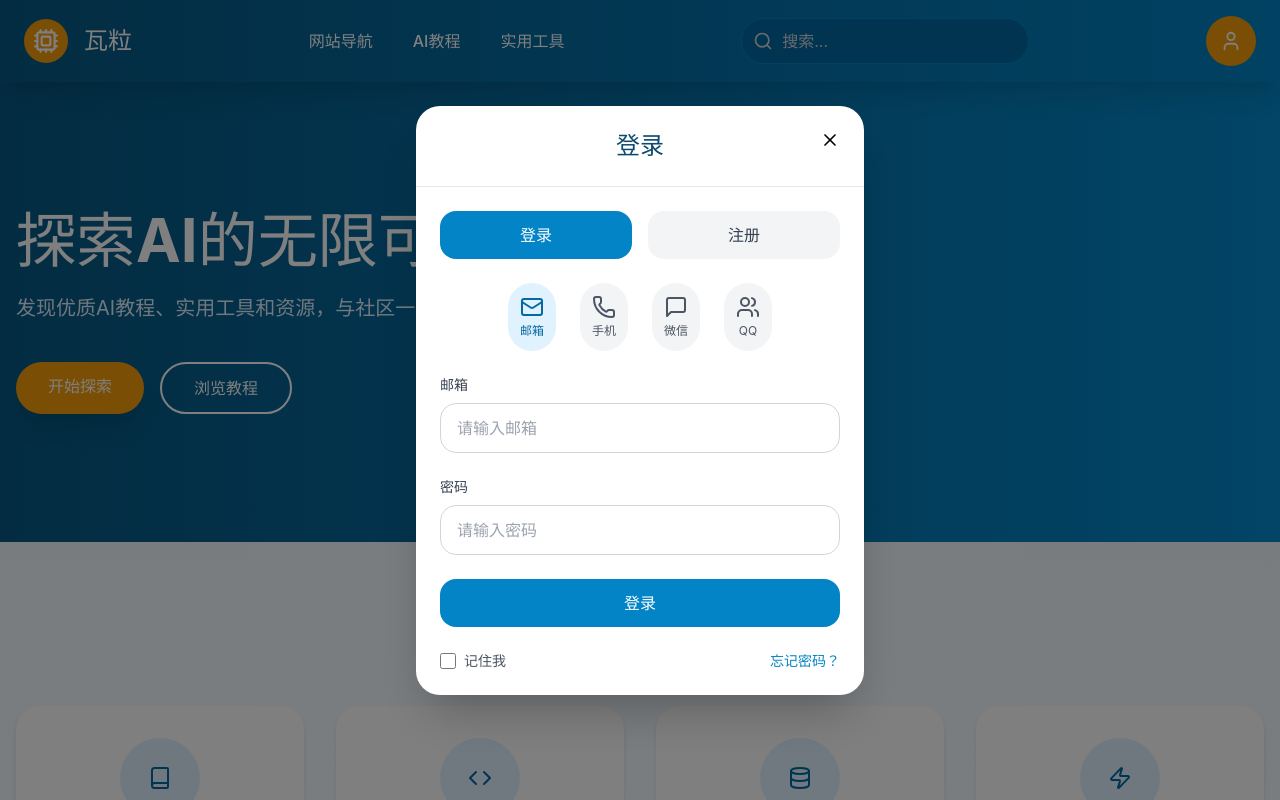
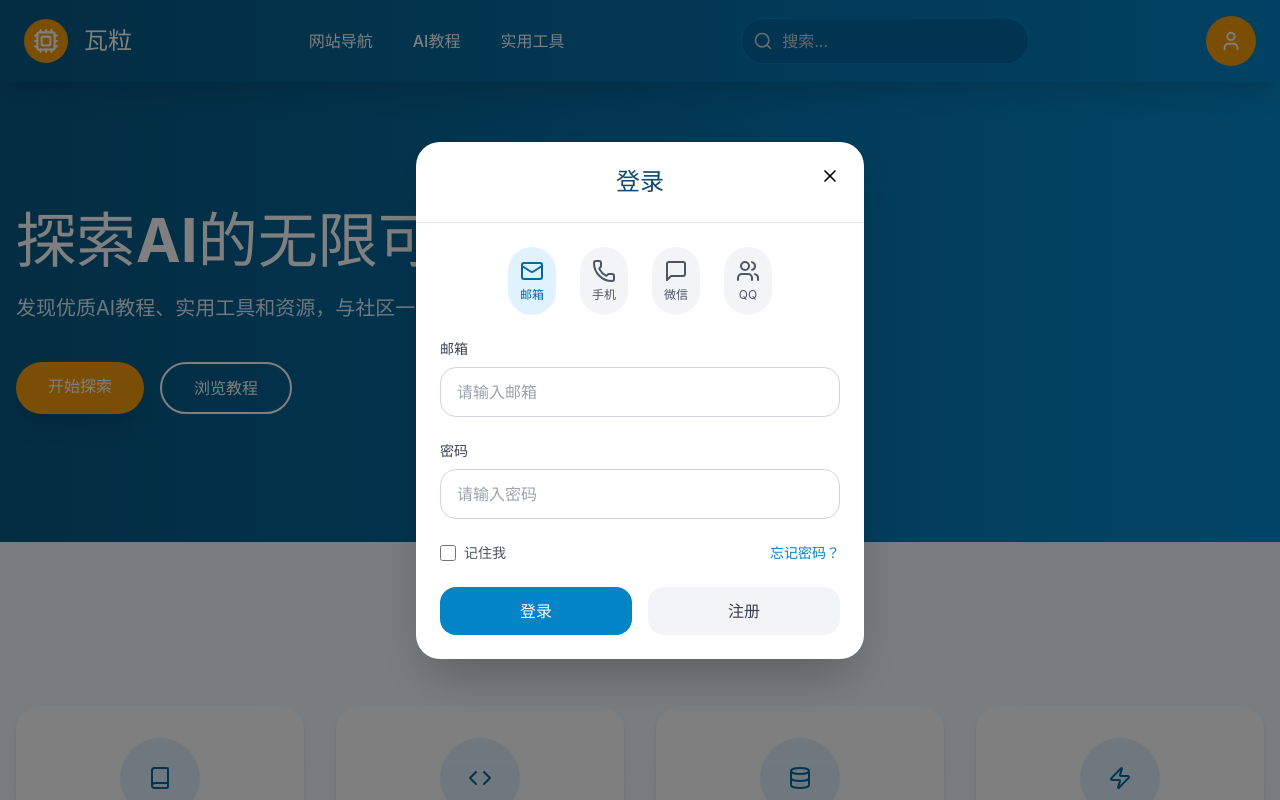
Before and after one commit to CNHB5678/-56789, a React (Vite) app: page / in a window 1280 px wide. Both pictures are taken after a click on the button "登录". Shown: the top 800 px of the page. Built offline with nearby package versions, Linux system fonts and the light colour scheme.

Commit message:
feat: AI学习平台功能需求
Co-authored-by: traeagent <traeagent@users.noreply.github.com>

```diff
--- a/src/components/LoginModal.tsx
+++ b/src/components/LoginModal.tsx
@@ -56,24 +56,6 @@ const LoginModal = ({ isOpen, onClose, onLoginSuccess }: LoginModalProps) => {
 
         {/* 表单 */}
         <form onSubmit={handleSubmit} className="p-6 space-y-6">
-          {/* 登录方式选择 */}
-          <div className="grid grid-cols-2 gap-4">
-            <button
-              type="button"
-              className={`py-3 rounded-xl font-medium transition-all duration-300 ${authMode === 'login' ? 'bg-primary-600 text-white' : 'bg-neutral-100 text-neutral-700 hover:bg-neutral-200'}`}
-              onClick={() => setAuthMode('login')}
-            >
-              登录
-            </button>
-            <button
-              type="button"
-              className={`py-3 rounded-xl font-medium transition-all duration-300 ${authMode === 'register' ? 'bg-primary-600 text-white' : 'bg-neutral-100 text-neutral-700 hover:bg-neutral-200'}`}
-              onClick={() => setAuthMode('register')}
-            >
-              注册
-            </button>
-          </div>
-
           {/* 登录方式选择 */}
           <div className="flex justify-center space-x-6">
             <button
@@ -228,14 +210,6 @@ const LoginModal = ({ isOpen, onClose, onLoginSuccess }: LoginModalProps) => {
             </div>
           )}
 
-          {/* 提交按钮 */}
-          <button
-            type="submit"
-            className="w-full bg-primary-600 hover:bg-primary-700 text-white py-3 rounded-xl font-medium transition-all duration-300 transform hover:scale-[1.02]"
-          >
-            {authMode === 'login' ? '登录' : '注册'}
-          </button>
-
           {/* 其他选项 */}
           {loginMethod === 'email' && (
             <div className="flex justify-between items-center text-sm">
@@ -252,6 +226,24 @@ const LoginModal = ({ isOpen, onClose, onLoginSuccess }: LoginModalProps) => {
               </a>
             </div>
           )}
+
+          {/* 登录方式选择 */}
+          <div className="grid grid-cols-2 gap-4">
+            <button
+              type="button"
+              className={`py-3 rounded-xl font-medium transition-all duration-300 ${authMode === 'login' ? 'bg-primary-600 text-white' : 'bg-neutral-100 text-neutral-700 hover:bg-neutral-200'}`}
+              onClick={() => setAuthMode('login')}
+            >
+              登录
+            </button>
+            <button
+              type="button"
+              className={`py-3 rounded-xl font-medium transition-all duration-300 ${authMode === 'register' ? 'bg-primary-600 text-white' : 'bg-neutral-100 text-neutral-700 hover:bg-neutral-200'}`}
+              onClick={() => setAuthMode('register')}
+            >
+              注册
+            </button>
+          </div>
         </form>
       </div>
     </div>
```
